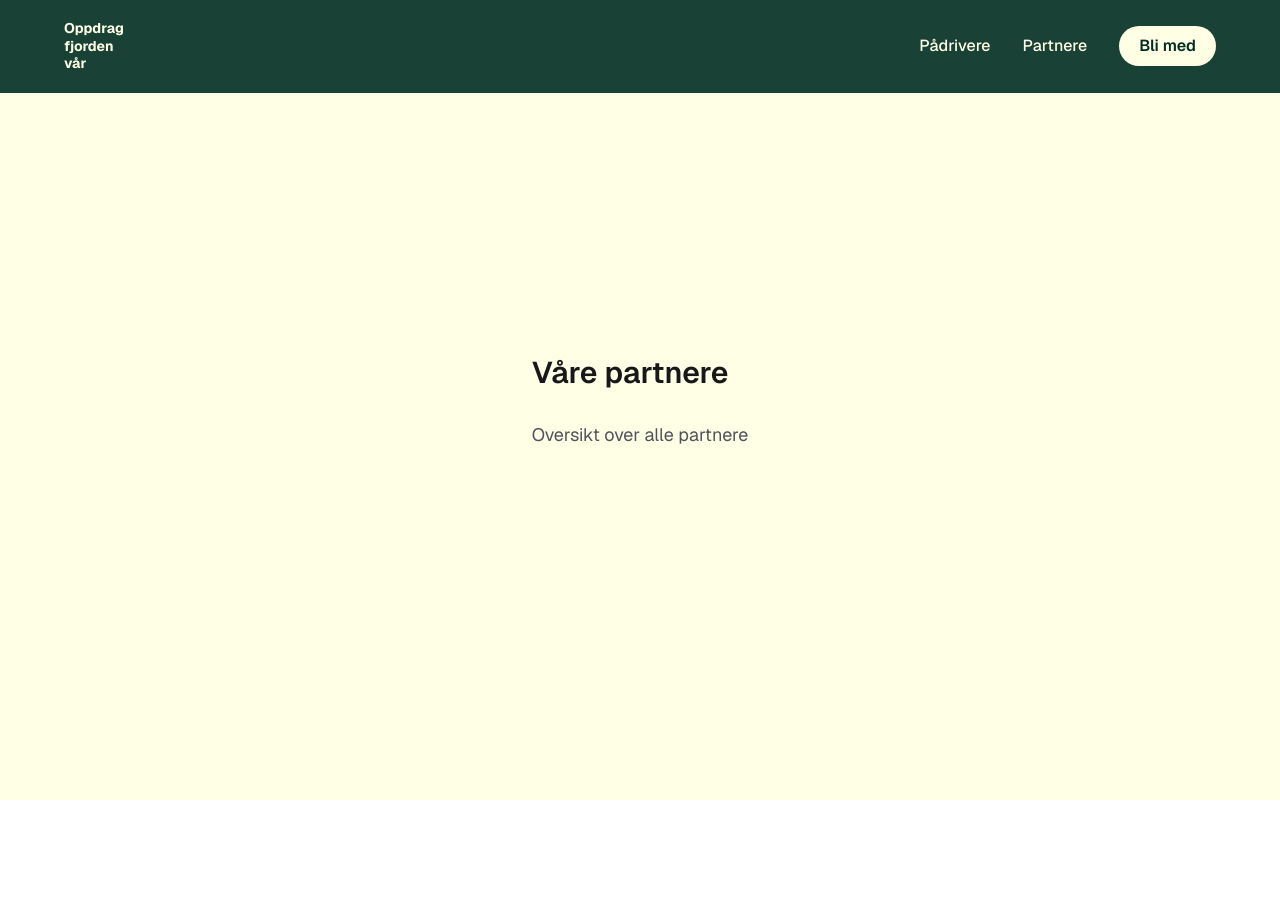
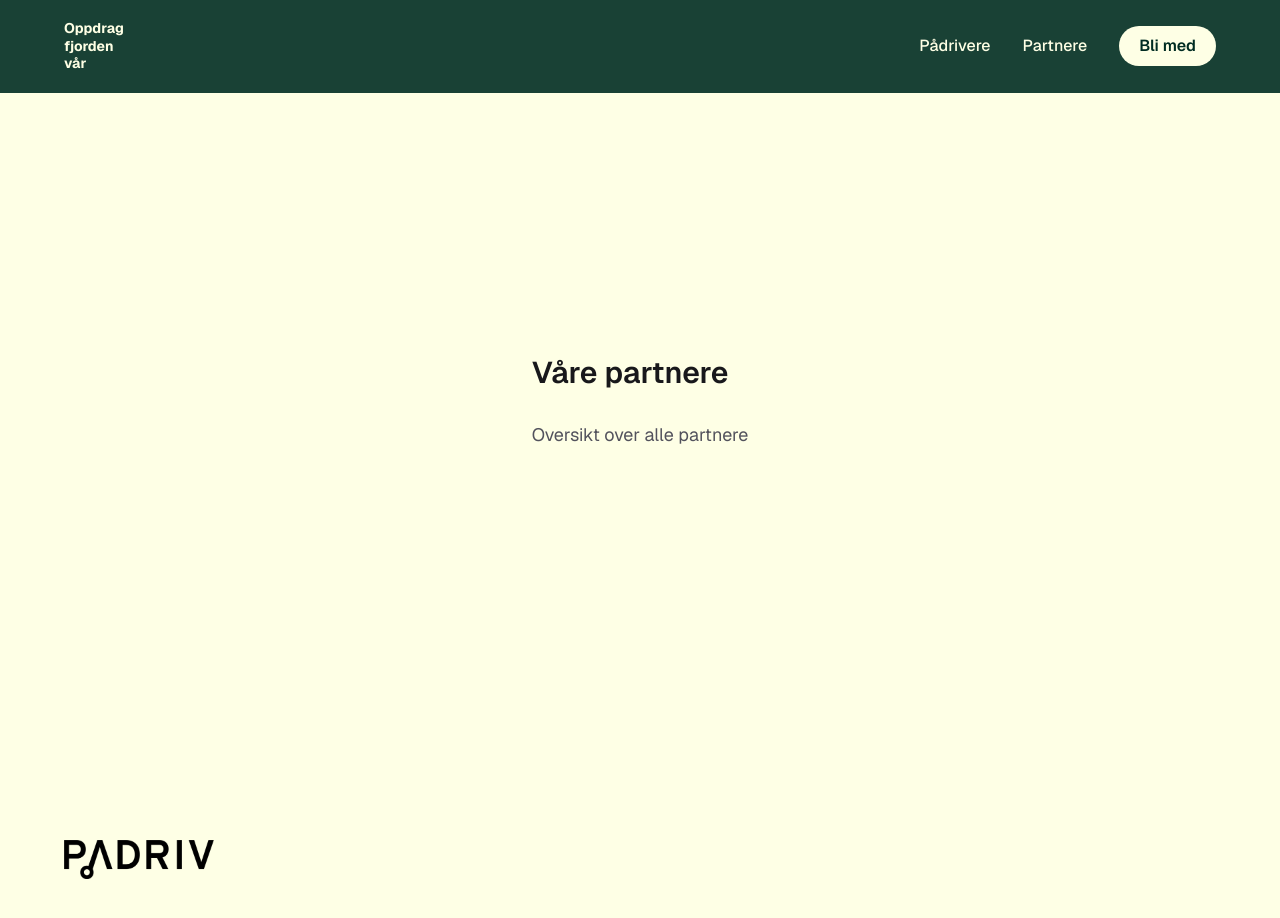
Before and after one commit to Padriv/paadriv-redd-fjorden, a Next.js app: page /partnere in a window 1280 px wide. Before the commit the page ends 800 px from the top, so only its background shows below. Built offline with nearby package versions, Linux system fonts and the light colour scheme.

Commit message:
feat: add Footer component with logo and integrate into layout

```diff
--- /dev/null
+++ b/app/_components/Footer.tsx
@@ -0,0 +1,19 @@
+import Image from "next/image";
+
+export default function Footer() {
+	return (
+		<footer className="flex w-full flex-col gap-group bg-cream px-4 py-cluster text-ink sm:px-6 md:px-16">
+			<div className="grid w-full grid-cols-1 gap-loose md:grid-cols-2">
+				<div className="flex flex-col gap-group">
+					<Image
+						src="/images/paadriv-logo-sort.png"
+						alt="Påadriv"
+						width={150}
+						height={47}
+					/>
+				</div>
+				<div className="flex flex-col gap-group" />
+			</div>
+		</footer>
+	);
+}
--- a/app/layout.tsx
+++ b/app/layout.tsx
@@ -1,5 +1,6 @@
 import type { Metadata } from "next";
 import { Geist, Geist_Mono } from "next/font/google";
+import Footer from "@/app/_components/Footer";
 import { Toaster } from "@/components/ui/sonner";
 import "./globals.css";
 
@@ -31,6 +32,7 @@ export default function RootLayout({
 		>
 			<body className="min-h-full flex flex-col">
 				{children}
+				<Footer />
 				<Toaster />
 			</body>
 		</html>
```
Also changed, not shown: public/images/paadriv-logo-sort.png (added).
